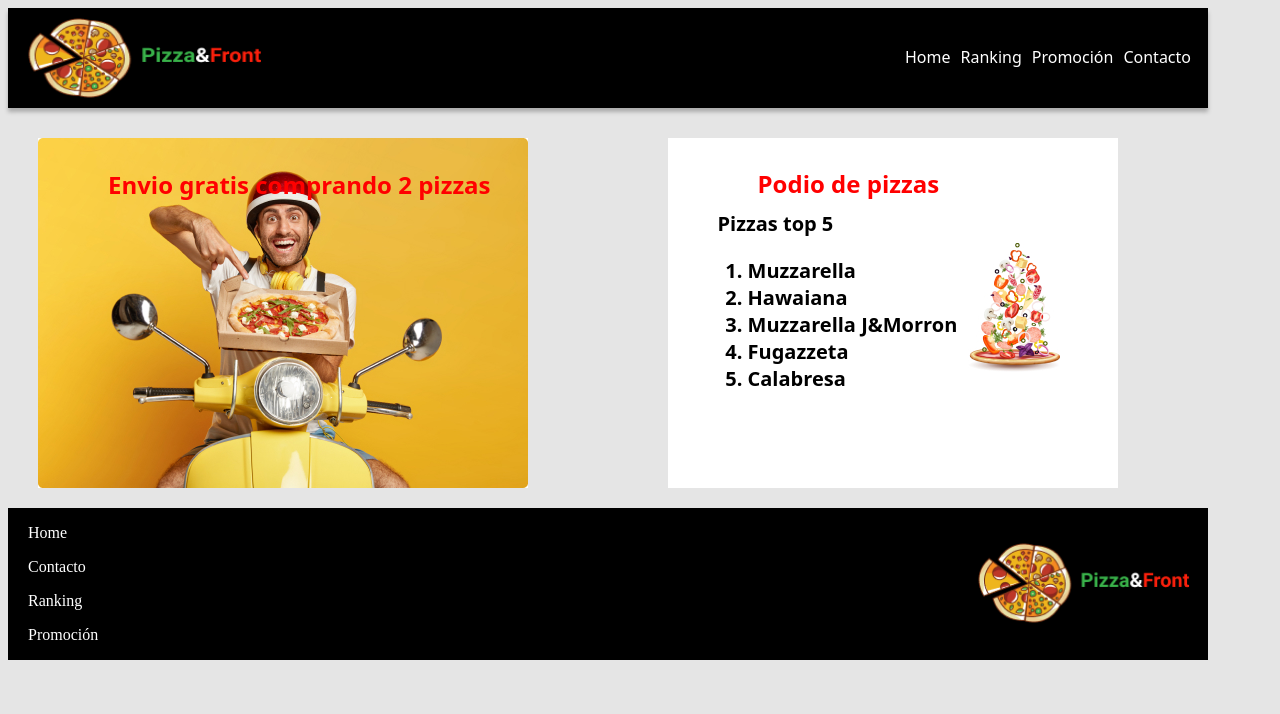
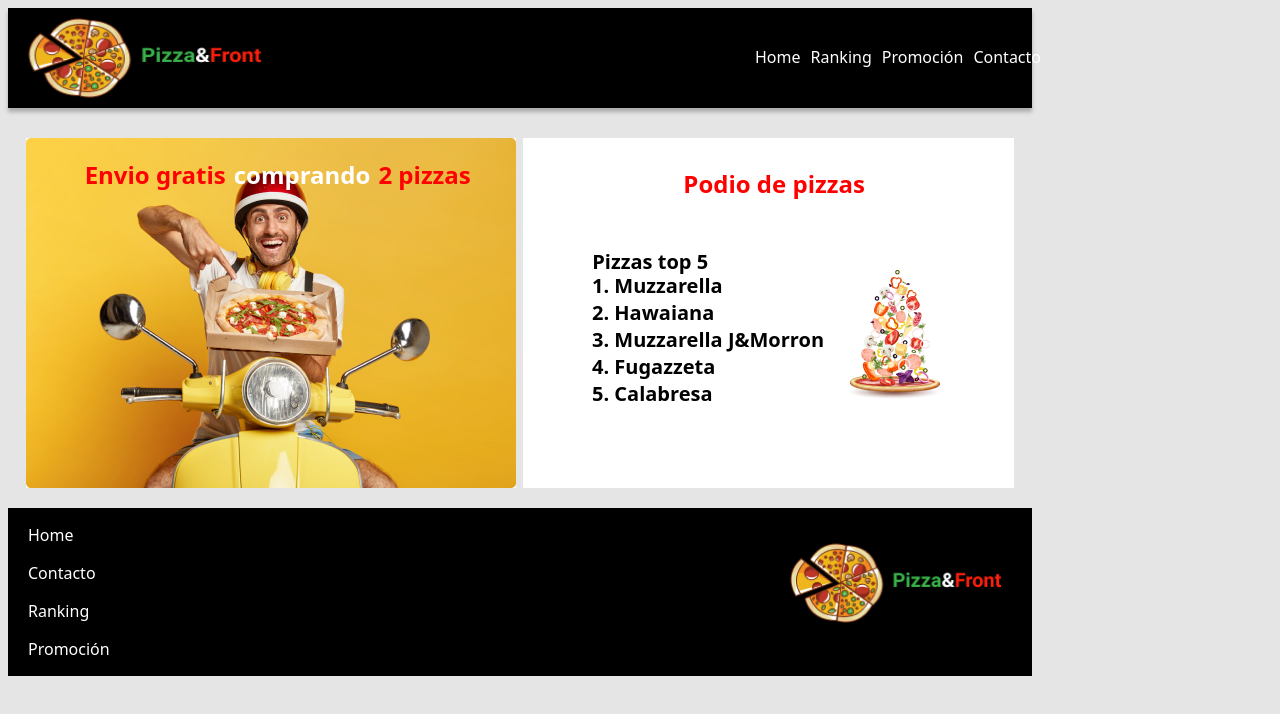
Before and after one commit to romina2206/Front-24-8, a plain HTML site: page index.html in a window 1280 px wide. Drawn offline with Linux system fonts and the light colour scheme.

Commit message:
Codigo con Flexbox

```diff
--- a/css/style.css
+++ b/css/style.css
@@ -1,8 +1,10 @@
 body {
     background-color: #E5E5E5;
     height: 800px;
-    width: 1200px;
+    width: 1024px;
     box-sizing: border-box;
+    font-family: system-ui, -apple-system, BlinkMacSystemFont, 'Segoe UI', Roboto, Oxygen, Ubuntu, Cantarell, 'Open Sans', 'Helvetica Neue', sans-serif;
+
 }
 
 .barraSuperior {
@@ -18,7 +20,7 @@ body {
 div.enlaces {
     display: flex;
     position: absolute;
-    left: 900px;
+    left: 750px;
     top: 25px;
     font-family: system-ui, -apple-system, BlinkMacSystemFont, 'Segoe UI', Roboto, Oxygen, Ubuntu, Cantarell, 'Open Sans', 'Helvetica Neue', sans-serif;
     font-size: 16px;
@@ -53,7 +55,7 @@ footer {
     height: 80px;
     width: 212px;
     position: relative;
-    left: 900px;
+    left: 700px;
     bottom: -35px;
 }
 
@@ -61,17 +63,16 @@ section {
     display: flex;
     flex-direction: row;
     height: 350px;
-    padding: 30px 90px 80px 30px;
+    padding: 30px 10px 80px 10px;
     box-sizing: border-box;
     margin-bottom: 50px;
-    justify-content: space-around;
+    justify-content: space-evenly;
 
 }
 
 .primerCard {
     height: 350px;
     width: 490px;
-    padding: 90px;
     background-image: url('../img/delivery.jpg');
     background-attachment: initial;
     background-repeat: no-repeat;
@@ -87,8 +88,8 @@ section {
     color: red;
     font-weight: bold;
     position: relative;
-    top: -80px;
-    left: -20px;
+    left: 59px;
+    text-align: center;
     font-family: system-ui, -apple-system, BlinkMacSystemFont, 'Segoe UI', Roboto, Oxygen, Ubuntu, Cantarell, 'Open Sans', 'Helvetica Neue', sans-serif;
     flex-wrap: wrap;
     height: auto;
@@ -100,7 +101,6 @@ section {
     display: flex;
     height: 350px;
     width: 491px;
-
     box-sizing: border-box;
     flex-direction: column;
 
@@ -112,8 +112,8 @@ section {
     z-index: 10;
     display: flex;
     position: relative;
-    top: 105px;
-    left: 300px;
+    top: 132px;
+    left: 325px;
 }
 
 .podio {
@@ -122,17 +122,18 @@ section {
     font-size: 24px;
     color: red;
     font-weight: bold;
-
-    top: -30px;
+    top: -26px;
     font-family: system-ui, -apple-system, BlinkMacSystemFont, 'Segoe UI', Roboto, Oxygen, Ubuntu, Cantarell, 'Open Sans', 'Helvetica Neue', sans-serif;
-
     box-sizing: border-box;
     position: relative;
     top: -120px;
-    left: 90px;
+    left: 160px;
 }
-
-
+span{
+color: white;
+padding-left: 8px;
+padding-right:8px;
+}
 .top5 {
     color: black;
     font-family: system-ui, -apple-system, BlinkMacSystemFont, 'Segoe UI', Roboto, Oxygen, Ubuntu, Cantarell, 'Open Sans', 'Helvetica Neue', sans-serif;
@@ -141,8 +142,8 @@ section {
     display: flex;
     font-weight: bold;
     justify-content: flex-start;
-    top: -150px;
-    left: 50px;
+    top: -112px;
+    left: 69px;
     flex-wrap: wrap;
 
     box-sizing: border-box;
@@ -154,12 +155,12 @@ section {
     font-size: 20px;
     position: relative;
     font-weight: bold;
-    top: -170px;
-    left: 40px;
+    top: -155px;
+    left: 51px;
     box-sizing: border-box;
 }
 
-.barraAbajo{
+.barraAbajo {
     position: relative;
     left: 20px;
 }
--- a/index.html
+++ b/index.html
@@ -26,7 +26,7 @@
         <section>
             <div class="primerCard">
 
-                <h1 class="textoColor">Envio gratis comprando 2 pizzas</h1>
+                <h1 class="textoColor">Envio gratis <span> comprando </span> 2 pizzas</h1>
             </div>
 
             <div class="segundaCard">
```
